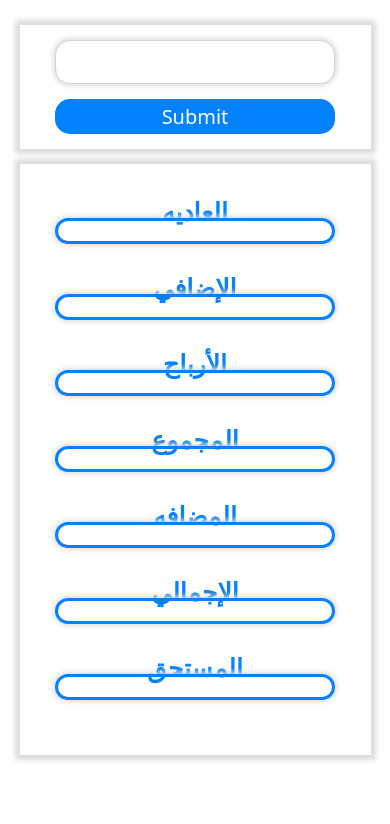
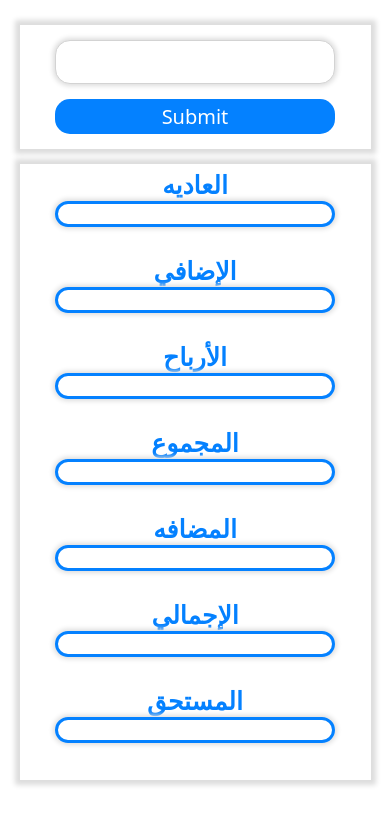
Before and after one commit to moamen-yasser/impostoj, a plain HTML site: page index.html in a window 390 px wide. Drawn offline with Linux system fonts and the light colour scheme.

Commit message:
Update style.css

```diff
--- a/style.css
+++ b/style.css
@@ -139,7 +139,7 @@ body{
     }
     .longgform2{
         width: 100%;
-        height: 70vh;
+        height: 73vh;
         padding: 10px 162px;
     }
     .longgform2 h4{
@@ -155,11 +155,11 @@ body{
         flex-direction: column;
         justify-content:center;
         align-content: center;
-        margin-bottom: 25px;
+        margin-bottom: 35px;
         margin-top:1px;
     }
     .c1 label{
-        margin-bottom: 60px;
+        margin-bottom: 70px;
         font-size: 25px;
     }
 }
```
